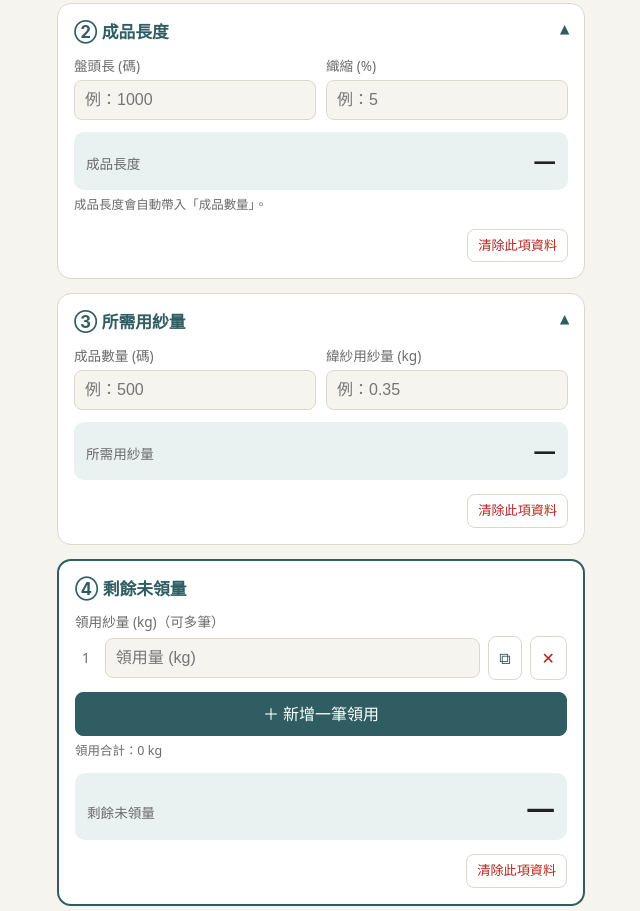
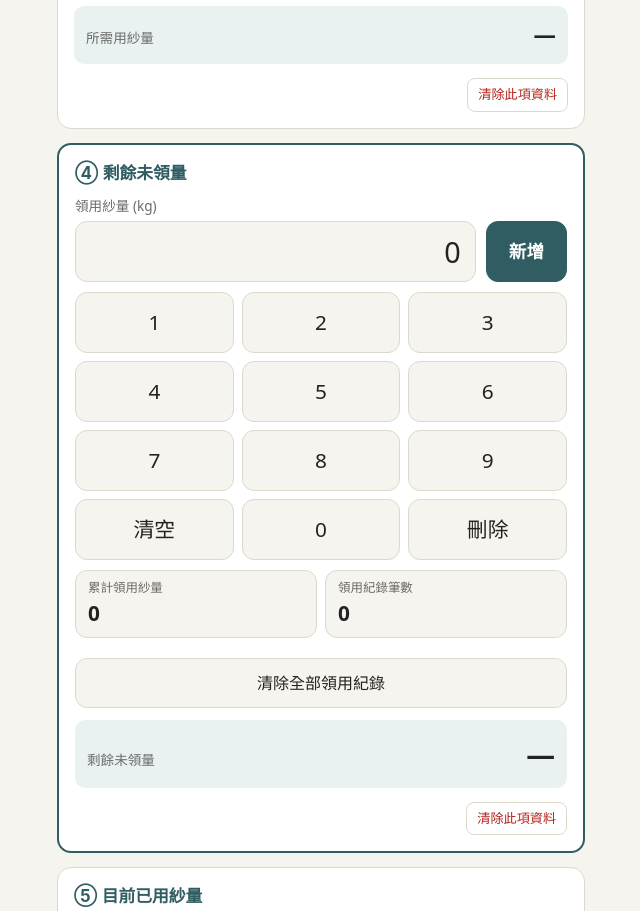
Before and after one commit to jiing80920/yarn-calculator, a plain HTML site: page index.html in a window 1280 px wide. Shown: the part 578-1489 px from the top of the page, without its empty margins (319-959 px from the left). Drawn offline with Linux system fonts and the light colour scheme.

Commit message:
Add files via upload

```diff
--- a/index.html
+++ b/index.html
@@ -4,11 +4,11 @@
 <meta charset="utf-8">
 <meta name="viewport" content="width=device-width, initial-scale=1, viewport-fit=cover">
 <title>織造用紗計算機</title>
-<link rel="icon" href="favicon.ico?v=6" sizes="any">
-<link rel="icon" type="image/png" sizes="192x192" href="icon-192.png?v=6">
-<link rel="icon" type="image/png" sizes="512x512" href="icon-512.png?v=6">
-<link rel="apple-touch-icon" sizes="180x180" href="apple-touch-icon.png?v=6">
-<link rel="manifest" href="manifest.json?v=6">
+<link rel="icon" href="favicon.ico?v=7" sizes="any">
+<link rel="icon" type="image/png" sizes="192x192" href="icon-192.png?v=7">
+<link rel="icon" type="image/png" sizes="512x512" href="icon-512.png?v=7">
+<link rel="apple-touch-icon" sizes="180x180" href="apple-touch-icon.png?v=7">
+<link rel="manifest" href="manifest.json?v=7">
 <meta name="theme-color" content="#2f5d62">
 <style>
 :root{box-sizing:border-box;padding-top:env(safe-area-inset-top,0px);padding-bottom:env(safe-area-inset-bottom,0px);
@@ -86,7 +86,7 @@ details.card[open] summary{margin-bottom:12px}
 <h1>織造用紗計算機</h1>
 <p class="sub">依序填入數值，結果會即時更新。</p>
 
-<details class="card" open>
+<details class="card">
 <summary>① 理論耗紗量（緯紗用） <span class="badge" id="b0"></span></summary>
 <div class="sub2">劍帶</div>
 <div class="row">
@@ -128,10 +128,19 @@ details.card[open] summary{margin-bottom:12px}
 
 <section class="card final">
 <h2>④ 剩餘未領量</h2>
-<label>領用紗量 (kg)（可多筆）</label>
-<div id="pulls"></div>
-<button class="add" id="addL" type="button">＋ 新增一筆領用</button>
-<div class="f" id="pullSum">領用合計：0 kg</div>
+<label>領用紗量 (kg)</label>
+<div class="kp">
+<div class="kp-top"><div class="kp-disp" id="lDisp">0</div><button class="kp-add" id="lAdd" type="button">新增</button></div>
+<div class="kp-grid" id="lGrid">
+<button type="button" data-k="1">1</button><button type="button" data-k="2">2</button><button type="button" data-k="3">3</button>
+<button type="button" data-k="4">4</button><button type="button" data-k="5">5</button><button type="button" data-k="6">6</button>
+<button type="button" data-k="7">7</button><button type="button" data-k="8">8</button><button type="button" data-k="9">9</button>
+<button type="button" data-k="clr">清空</button><button type="button" data-k="0">0</button><button type="button" data-k="del">刪除</button>
+</div>
+<div class="kp-stats"><div><small>累計領用紗量</small><b id="lTotal">0</b></div><div><small>領用紀錄筆數</small><b id="lCount">0</b></div></div>
+<div class="kp-list" id="lList"></div>
+<button class="kp-clear" id="lClear" type="button">清除全部領用紀錄</button>
+</div>
 <div class="res"><span>剩餘未領量</span><b id="o3">—</b></div>
 <div class="tag" id="tag3"></div>
 <button class="clr" type="button" data-clr="3">清除此項資料</button>
@@ -216,7 +225,7 @@ function mkList(box,ph){
   };
   return {add,vals:()=>[...box.querySelectorAll('input')].map(i=>num(i.value)||0),clear:()=>{box.innerHTML='';add()}};
 }
-const L=mkList($('pulls'),'領用量 (kg)'),P=mkPad('k'),S=mkPad('s');
+const L=mkPad('l'),P=mkPad('k'),S=mkPad('s');
 
 function mkPad(p){
   const recs=[];let buf='';
@@ -268,7 +277,7 @@ function calc(){
   $('b2').textContent=need===null?'':kg(need);
   // ③ 剩餘未領量 = 領用 − 所需
   const pull=sum(L.vals());
-  $('pullSum').textContent='領用合計：'+kg(pull);
+  $('lTotal').textContent=fmt(pull);$('lCount').textContent=L.vals().length;
   const rem=need!==null?pull-need:null;
   $('o3').textContent=kg(rem);
   if(rem===null)setTag($('tag3'),'','');
@@ -308,7 +317,6 @@ function calc(){
 });
 $('qty').addEventListener('input',()=>{qtyManual=$('qty').value.trim()!==''});
 ['sd','sp','wd','wp','len','shr','qty','wy'].forEach(id=>$(id).addEventListener('input',calc));
-$('addL').onclick=()=>{L.add().focus()};
 const clr={
   0:()=>{['sd','sp','wd','wp'].forEach(id=>$(id).value='')},
   1:()=>{$('len').value='';$('shr').value=''},
```
